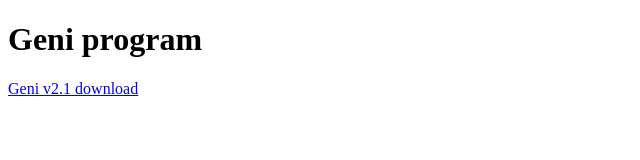
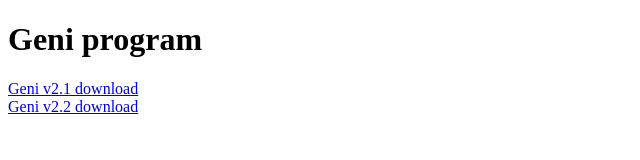
Before and after one commit to Bornaj/Bornaj.github.io, a plain HTML site: page geni.html in a window 1280 px wide. Shown: the whole page, without its empty margins (0-640 px from the left). Drawn offline with Linux system fonts and the light colour scheme.

Commit message:
dodana verzija 2.2

```diff
--- a/geni.html
+++ b/geni.html
@@ -6,5 +6,7 @@
     <body>
         <h1>Geni program</h1>
         <a href="res/Geni/Geni_v2-1.zip" download="Geni_v2-1.zip">Geni v2.1 download</a>
+        <br>
+        <a href="res/Geni/Geni_v2-2.zip" download="Geni_v2-2.zip">Geni v2.2 download</a>
     </body>
 </html>
```
